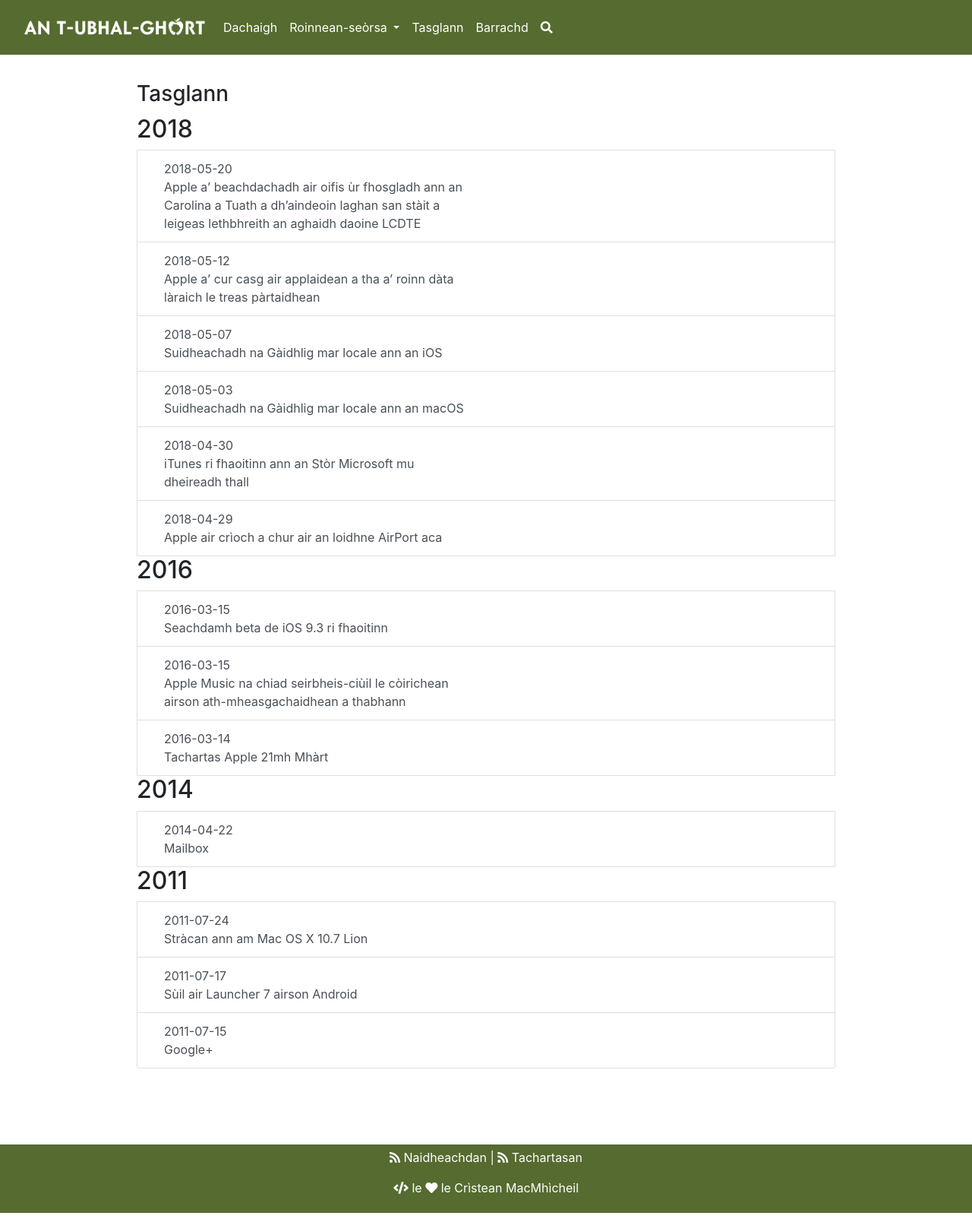
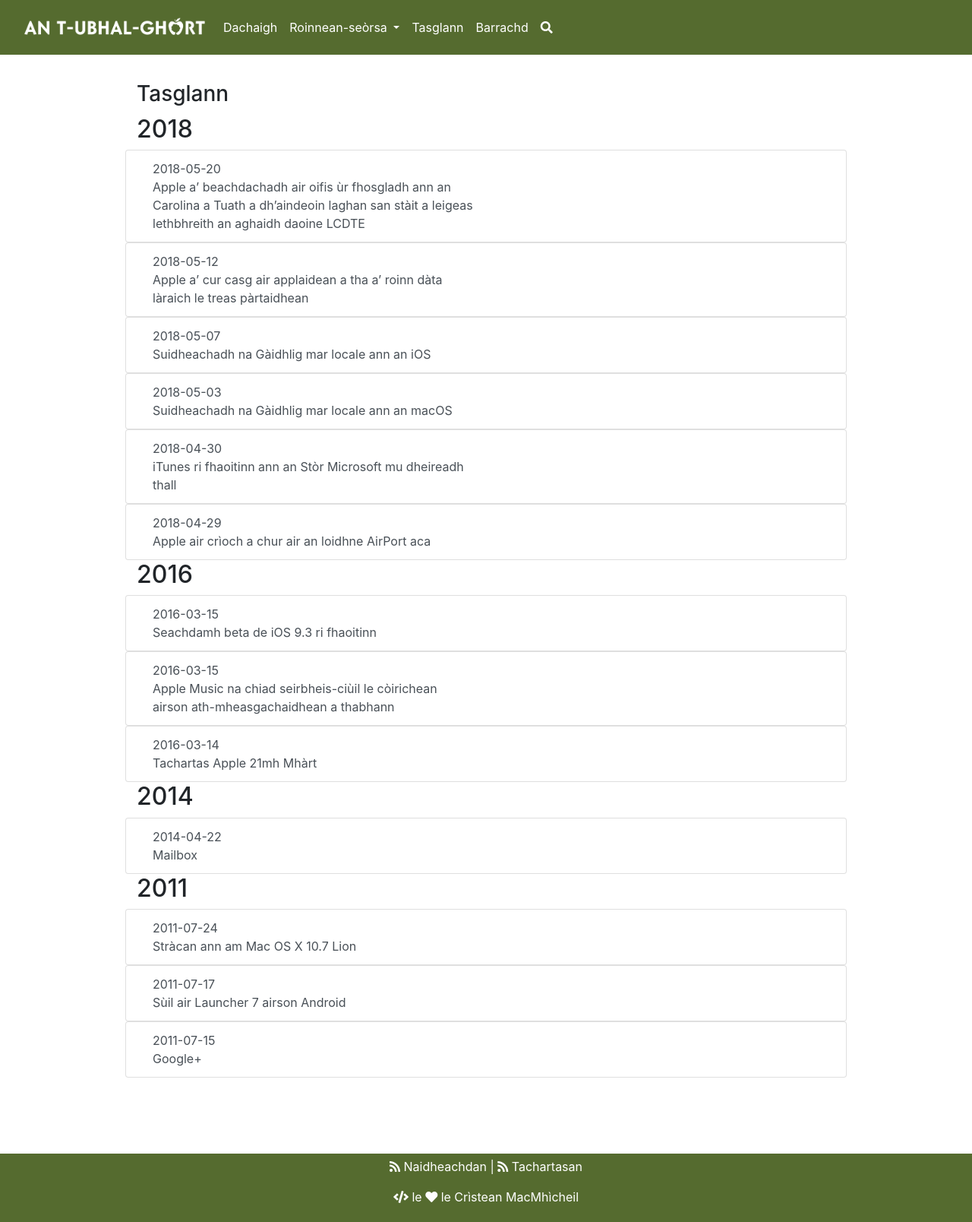
Before and after one commit to MacMhicheil/atug, a Jekyll site: the page built from tasglann.md, in a window 1280 px wide. Shown: the whole page at 76% size. Built offline with Jekyll 4.4.1, drawn with Linux system fonts in a browser that asks for light colours; nearby versions of some CDN libraries.

Commit message:
Update tasglann.md

```diff
--- a/tasglann.md
+++ b/tasglann.md
@@ -12,14 +12,16 @@
 		<h2 class="archive-page-date">{{ currentDate }}</h2>
 		{% assign myDate = currentDate %}
 	{% endif %}
+	<div class="row">
 	<a class="list-group-item list-group-item-action" href="{{ site.baseurl }}{{ post.url }}">
-	<div class="col-3">
+	<div class="col-md-3">
 		<span>{{ post.date | date: "%Y-%m-%d" }}</span> &nbsp; &nbsp;
 		</div>
-		<div class="col-6">
+		<div class="col-md-6">
 		{{ post.title }}
 		</div>
 	</a>
+	</div>
 {% endfor %}
 
 </div>
```
